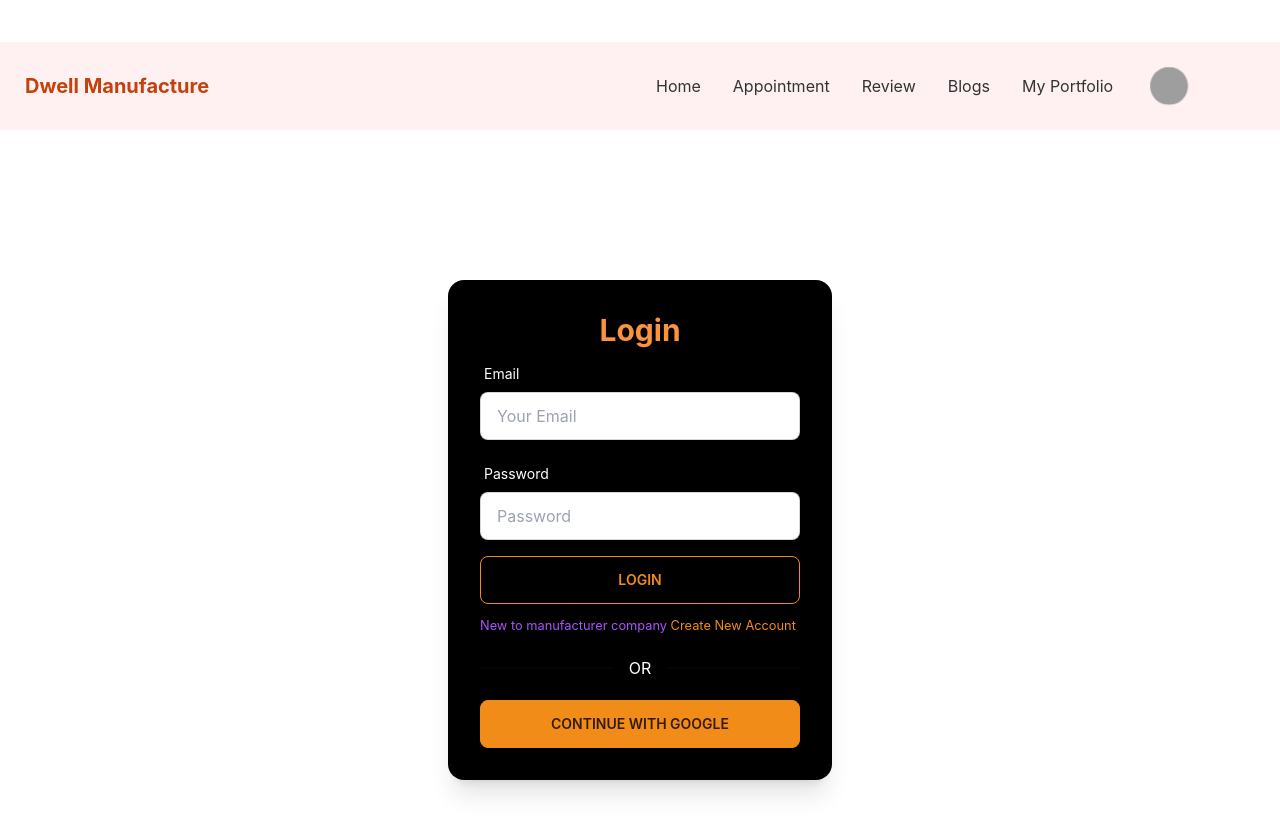
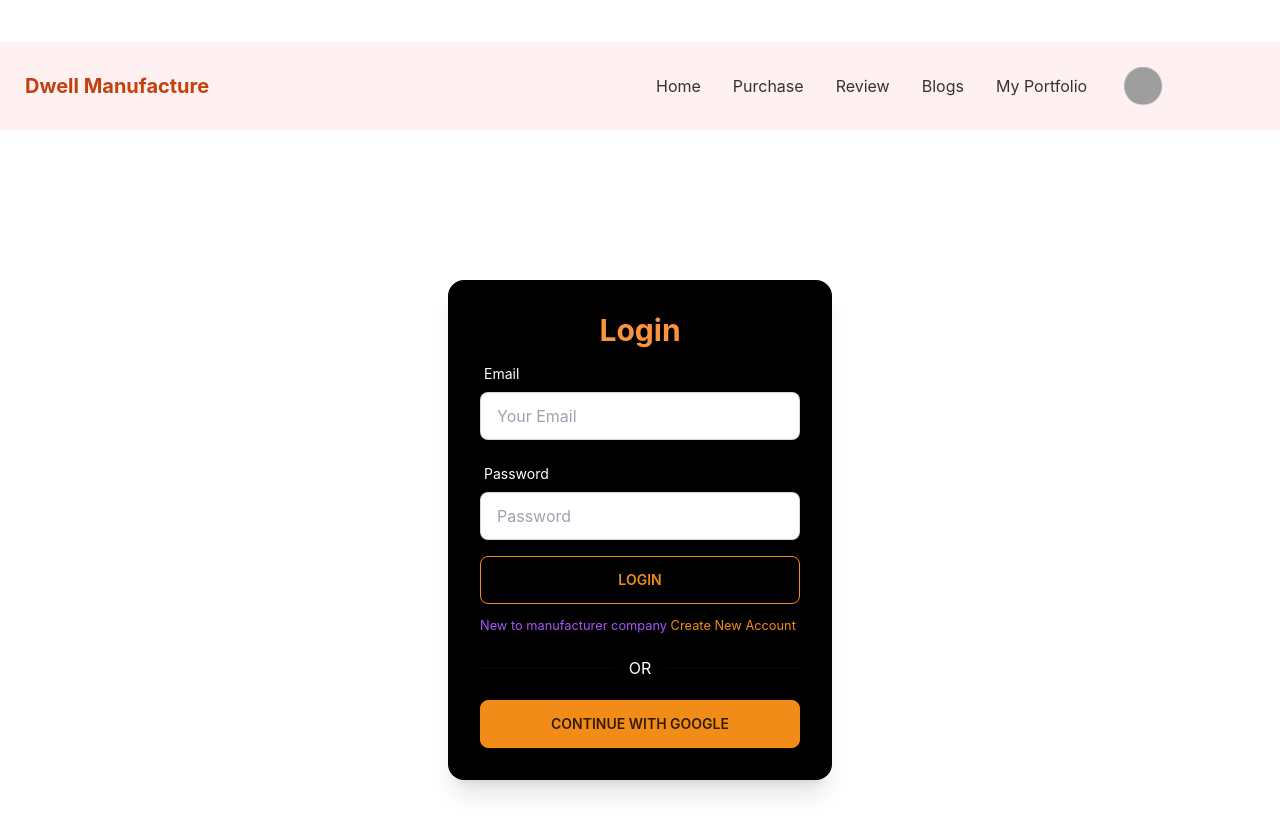
Before and after one commit to sabbir-hossen66/manufacturer-client-side, a React (Create React App) app: page /login in a window 1280 px wide. Shown: the top 834 px of the page. Built offline with nearby package versions, Linux system fonts and the light colour scheme; no server answers; grey boxes are pictures that could not be loaded.

Commit message:
purchase page is protected

```diff
--- a/src/Pages/Shared/Navbar.js
+++ b/src/Pages/Shared/Navbar.js
@@ -1,3 +1,4 @@
+import { signOut } from 'firebase/auth';
 import React from 'react';
 import { useAuthState } from 'react-firebase-hooks/auth';
 import { Link } from 'react-router-dom';
@@ -5,13 +6,16 @@ import auth from '../../firebase.init';
 
 const Navbar = () => {
     const [user, loading, error] = useAuthState(auth)
+    const logout = () => {
+        signOut(auth);
+    }
     const menuItems = <>
         <li><Link to="/">Home</Link></li>
-        <li><Link to="/appointment">Appointment</Link></li>
+        <li><Link to="/purchase">Purchase</Link></li>
         <li><Link to="/review">Review</Link></li>
         <li><Link to="/blogs">Blogs</Link></li>
         <li><Link to="/my">My Portfolio</Link></li>
-        <li>{user ? <button class="btn btn-ghost">Sign Out</button> : <Link to="/login">
+        <li>{user ? <button class="btn btn-ghost" onClick={logout}>Sign Out</button> : <Link to="/login">
             <label tabIndex="0" className="btn btn-ghost btn-circle avatar">
                 <div className="w-10 rounded-full">
                     <img src="https://i.ibb.co/bPRW40d/imgbb.jpg" />
```
